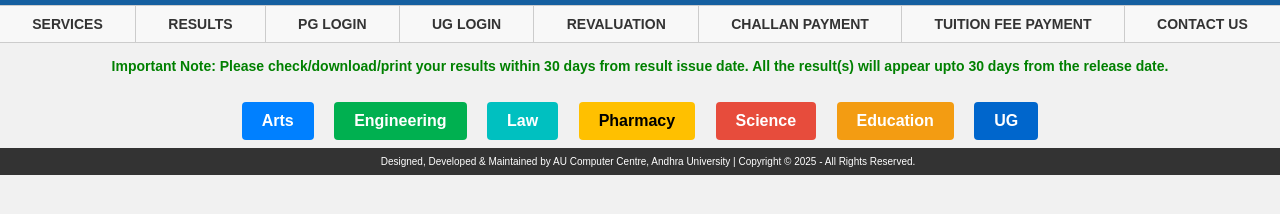
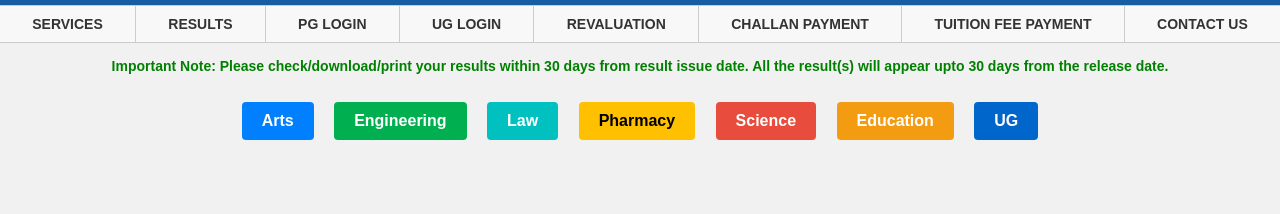
Before and after one commit to mercymahesh/andhra-university, a plain HTML site: page results.html in a window 1280 px wide. Shown: the part 100-314 px from the top of the page. Drawn offline with Linux system fonts and the light colour scheme.

Commit message:
Update results.html

```diff
--- a/results.html
+++ b/results.html
@@ -139,16 +139,6 @@
     }
     .show-btn:hover {
       background: #0d4473;
-    }
-    .footer {
-      background: #333;
-      color: #fff;
-      text-align: center;
-      padding: 08px;
-      position: fixed;
-      bottom: 01;
-      width: 100%;
-      font-size: 10px;
     }
     /* Mobile adjustments */
 @media (max-width: 768px) {
@@ -457,7 +447,7 @@
         <label><b>Security Code *</b></label>
         <div style="display:flex; align-items:center;">
           <img id="captchaImage" src="" alt="Captcha" style="background:#eee; padding:6px; margin-right:10px; border:1px solid #ccc;">
-          <input type="text" id="captchaInput" style="flex:0; padding:8px; border:1px solid #ccc; border-radius:4px;">
+          <input type="text" id="captchaInput" style="flex:1; padding:8px; border:1px solid #ccc; border-radius:4px;">
         </div>
       </div>
 
@@ -556,9 +546,6 @@
     }
   });
 </script>
-  <!-- Footer -->
-  <div class="footer">
-    Designed, Developed & Maintained by AU Computer Centre, Andhra University | Copyright © 2025 - All Rights Reserved.
-  </div>
+
 </body>
 </html>
```
